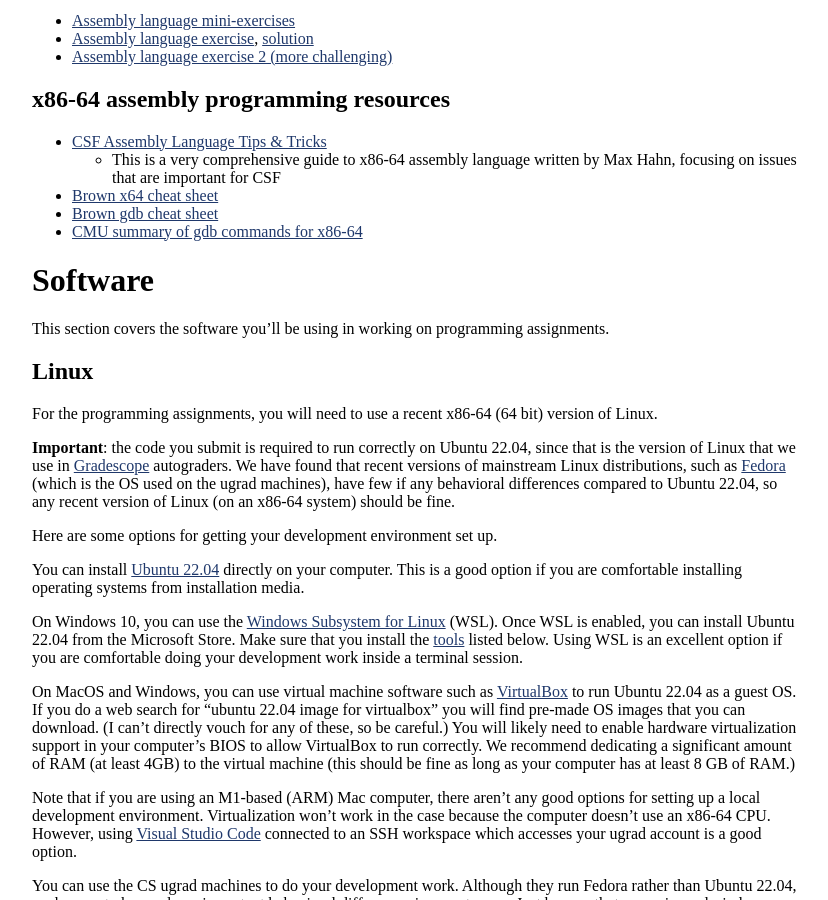
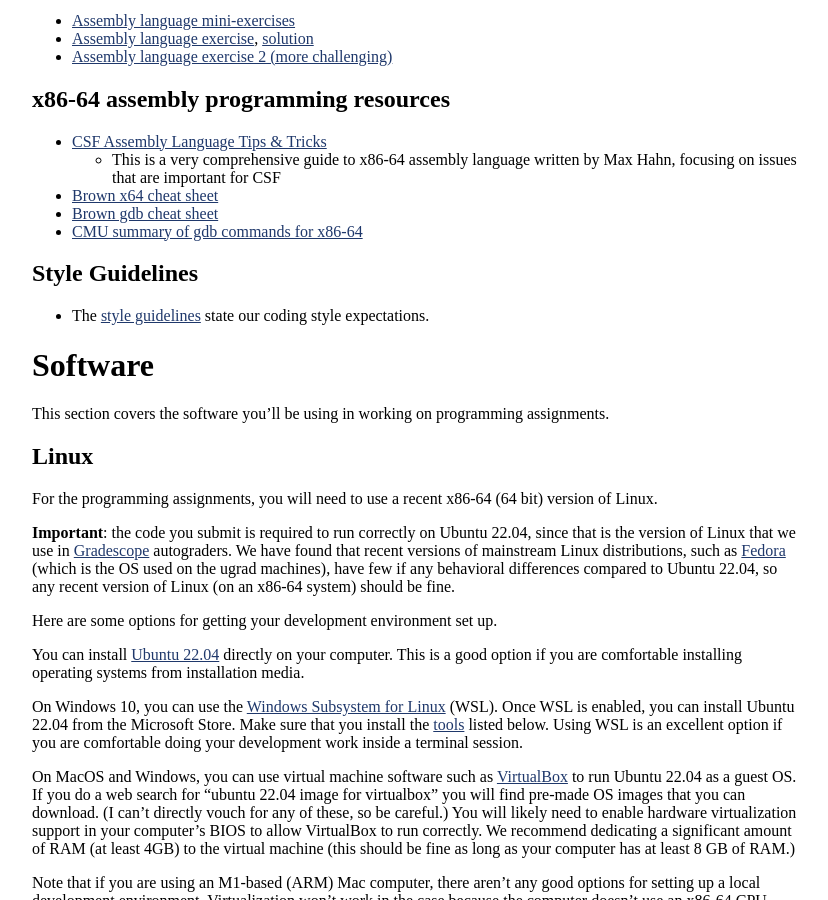
Before and after one commit to jhucsf/fall2023, a Jekyll site: the page built from resources.md, in a window 1280 px wide and 900 px high, scrolled down 527 px. Shown: the whole window, without its empty margins (224-1052 px from the left). Built offline with Jekyll 4.4.1, drawn with Linux system fonts in a browser that asks for light colours.

Commit message:
moved style guidelines

```diff
--- a/resources.md
+++ b/resources.md
@@ -53,6 +53,9 @@ Review materials for Exam 3:
 * [Brown x64 cheat sheet](https://cs.brown.edu/courses/cs033/docs/guides/x64_cheatsheet.pdf)
 * [Brown gdb cheat sheet](https://cs.brown.edu/courses/cs033/docs/guides/gdb.pdf)
 * [CMU summary of gdb commands for x86-64](http://csapp.cs.cmu.edu/3e/docs/gdbnotes-x86-64.pdf)
+
+## Style Guidelines
+* The [style guidelines](resources/style.html) state our coding style expectations.
 
 # Software
 
```
Also changed, not shown: assignments.md (+1 -1 lines), resources/style.md (renamed from assign/style.md).
